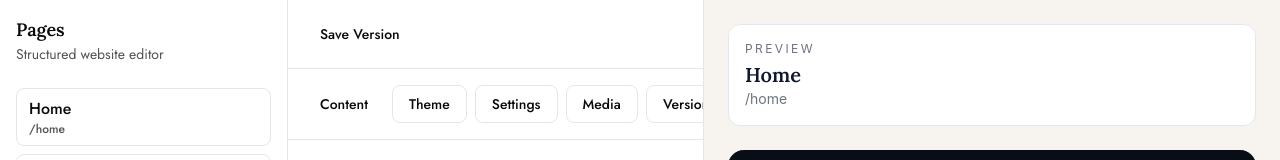
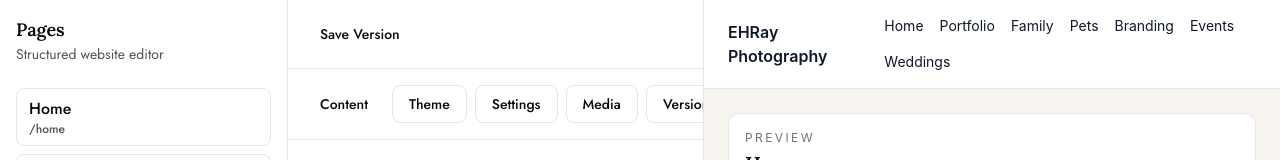
Before and after one commit to Ammad89/EHRAYPhotography, a React (Vite) app: page /dashboard-v2 in a window 1280 px wide. Shown: the top 160 px of the page. Built offline with nearby package versions, Linux system fonts and the light colour scheme; no server answers.

Commit message:
Show navigation and footer in CMS preview

```diff
--- a/src/cms-core/dashboard/PreviewRenderer.tsx
+++ b/src/cms-core/dashboard/PreviewRenderer.tsx
@@ -1,9 +1,10 @@
-import type { CmsBlock, CmsPage, CmsTheme } from "../types";
-import { defaultTheme } from "../../site-config/theme";
+import type { CmsBlock, CmsPage, CmsSiteSettings, CmsTheme } from "../types";
+import { defaultSiteSettings, defaultTheme } from "../../site-config/theme";
 
 interface PreviewRendererProps {
   page?: CmsPage;
   theme?: CmsTheme;
+  siteSettings?: CmsSiteSettings;
 }
 
 function text(value: unknown, fallback = "") {
@@ -27,10 +28,7 @@ function HeroBlock({ block }: { block: CmsBlock }) {
         />
       )}
 
-      <div
-        className="absolute inset-0 bg-black"
-        style={{ opacity: overlayOpacity }}
-      />
+      <div className="absolute inset-0 bg-black" style={{ opacity: overlayOpacity }} />
 
       <div className="relative z-10 flex min-h-[420px] items-end p-10">
         <div className="max-w-2xl">
@@ -68,9 +66,7 @@ function TextBlock({ block }: { block: CmsBlock }) {
   return (
     <section
       className="rounded-2xl p-10"
-      style={{
-        backgroundColor: text(block.fields.backgroundColor, "transparent"),
-      }}
+      style={{ backgroundColor: text(block.fields.backgroundColor, "transparent") }}
     >
       {text(block.fields.eyebrow) && (
         <p className="mb-3 text-xs uppercase tracking-[0.24em] opacity-60">
@@ -164,17 +160,9 @@ function PlaceholderBlock({ block }: { block: CmsBlock }) {
 function renderBlock(block: CmsBlock) {
   if (!block.isVisible) return null;
 
-  if (block.type === "hero") {
-    return <HeroBlock key={block.id} block={block} />;
-  }
-
-  if (block.type === "text") {
-    return <TextBlock key={block.id} block={block} />;
-  }
-
-  if (block.type === "imageText") {
-    return <ImageTextBlock key={block.id} block={block} />;
-  }
+  if (block.type === "hero") return <HeroBlock key={block.id} block={block} />;
+  if (block.type === "text") return <TextBlock key={block.id} block={block} />;
+  if (block.type === "imageText") return <ImageTextBlock key={block.id} block={block} />;
 
   return <PlaceholderBlock key={block.id} block={block} />;
 }
@@ -182,6 +170,7 @@ function renderBlock(block: CmsBlock) {
 export default function PreviewRenderer({
   page,
   theme = defaultTheme,
+  siteSettings = defaultSiteSettings,
 }: PreviewRendererProps) {
   if (!page) {
     return (
@@ -193,13 +182,41 @@ export default function PreviewRenderer({
 
   return (
     <div
-      className="min-h-full p-6"
+      className="min-h-full"
       style={{
         backgroundColor: theme.colors.background,
         color: theme.colors.foreground,
         fontFamily: theme.typography.bodyFont,
       }}
     >
+      <header className="border-b border-slate-200 bg-white px-6 py-4 text-slate-900">
+        <div className="flex items-center justify-between gap-6">
+          <div className="font-semibold">
+            {siteSettings.logoUrl ? (
+              <img
+                src={siteSettings.logoUrl}
+                alt={siteSettings.logoAlt || "Site logo"}
+                className="h-10 w-auto"
+              />
+            ) : (
+              siteSettings.logoAlt || "Site Logo"
+            )}
+          </div>
+
+          <nav className="flex flex-wrap gap-4 text-sm">
+            {siteSettings.navigation
+              .filter((item) => item.isVisible)
+              .sort((a, b) => a.sortOrder - b.sortOrder)
+              .map((item) => (
+                <a key={item.id} href={item.href}>
+                  {item.label}
+                </a>
+              ))}
+          </nav>
+        </div>
+      </header>
+
+      <div className="p-6">
         <div className="mb-6 rounded-xl border border-slate-200 bg-white p-4 text-slate-900">
           <p className="text-xs uppercase tracking-[0.2em] opacity-60">
             Preview
@@ -218,5 +235,16 @@ export default function PreviewRenderer({
           {page.blocks.map(renderBlock)}
         </div>
       </div>
+
+      <footer className="mt-8 border-t border-slate-200 bg-white px-6 py-6 text-slate-900">
+        <p className="text-sm opacity-70">
+          {siteSettings.footer.text}
+        </p>
+
+        <p className="mt-4 text-xs opacity-50">
+          {siteSettings.footer.copyrightText}
+        </p>
+      </footer>
+    </div>
   );
 }
```
Lines whose indentation alone changed are shown as unchanged.
